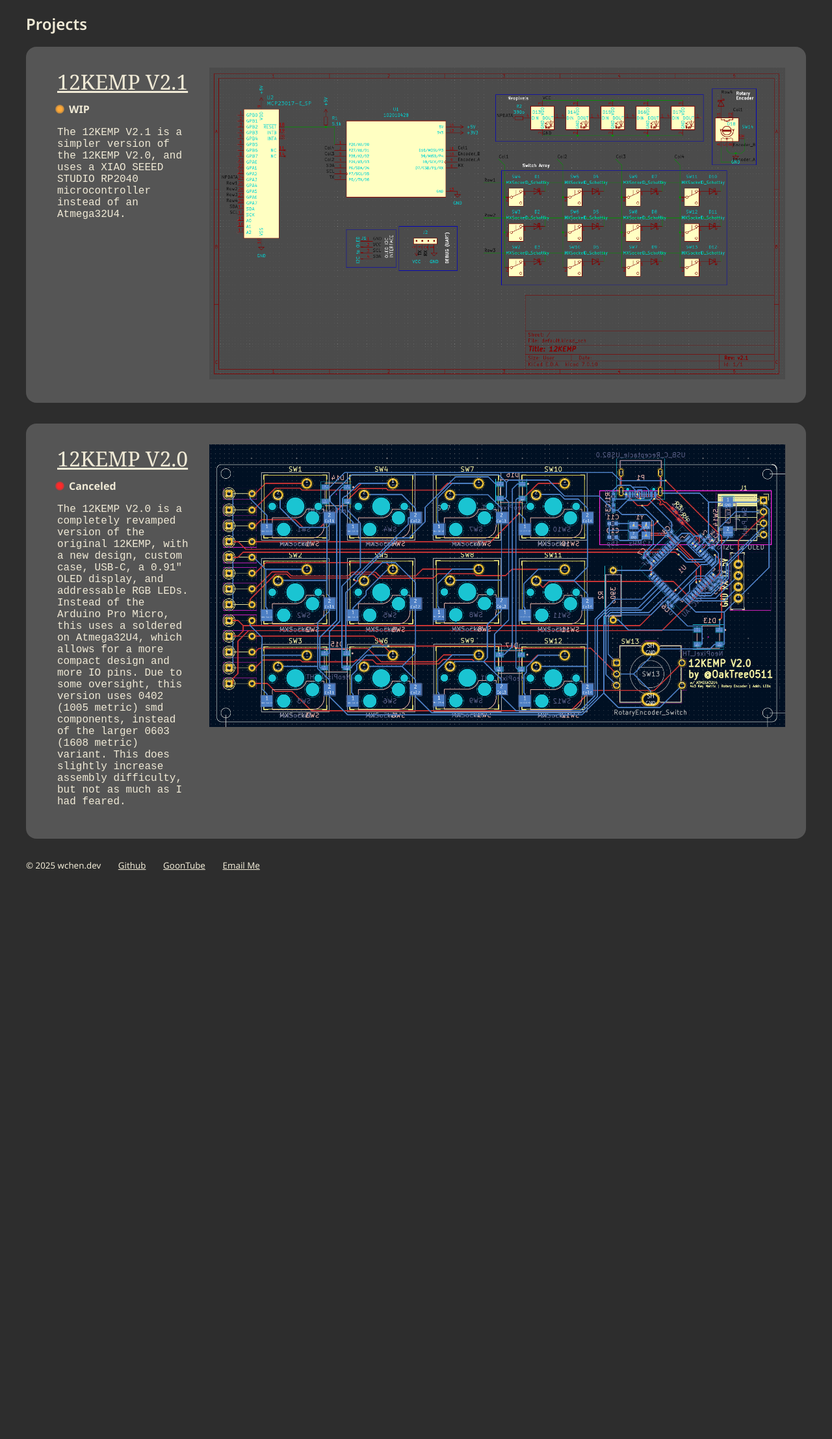
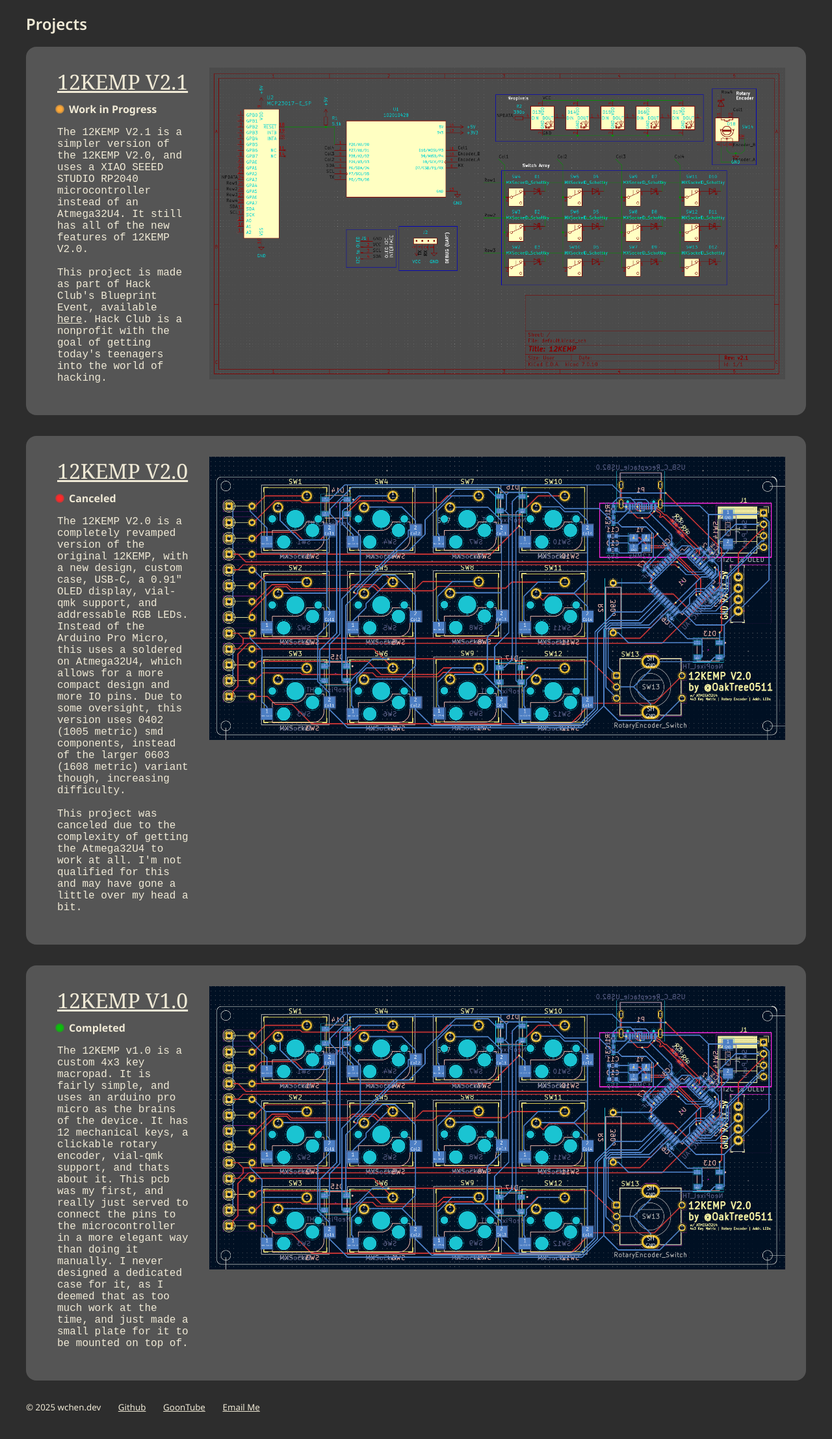
Before and after one commit to OakTreeWC/wchen.dev, a Flask app: page /projects in a window 1280 px wide. Shown: the part 228-2443 px from the top of the page at 65% size. Before the commit the page ends 1567 px from the top, so only its background shows below. Run offline with Flask 3, Linux system fonts and the light colour scheme.

Commit message:
Finalized for now, moving to dedicated server

```diff
--- a/static/index.css
+++ b/static/index.css
@@ -144,7 +144,7 @@ h2 {
     gap: 15px;
 }
 
-.project-info a {
+.project-info-link {
     font-family: Cambria, Cochin, Georgia, Times, 'Times New Roman', serif;
     margin: 0;
     font-size: 2em;
--- a/templates/about.html
+++ b/templates/about.html
@@ -26,7 +26,8 @@
 
     <main style="margin-top: 2em;">
         <p>
-            Hi, I'm William Chen. I am a 13 year old who enjoys making mechanical hardware projects, taking things apart, and inevitably breaking them.
+            Hi, I'm William Chen. I am a 13 year old who enjoys making mechanical hardware projects, taking things apart, and inevitably breaking them.<br>
+            I also have 154,972 minutes on Spotify for 2025, am fairly good at ceiling darts, and very messy.
         </p>
         <section>
             <h2>Hobbies</h2>
@@ -37,6 +38,9 @@
                 4. hurting myself <br>
                 5. travel photography <br>
                 6. 3d printing. aka constantly fixing my ender 3 pro <br>
+                7. modifying things <br>
+                8. doing linux things <br>
+                9. spending money <br>
             </p>
         </section>
     </main>
--- a/templates/projects.html
+++ b/templates/projects.html
@@ -29,14 +29,15 @@
             <h2>Projects</h2>
             <div class="project-card" id="12KEMPV2.1">
                 <div class="project-info">
-                    <a href="/projects#12KEMPV2.1">12KEMP V2.1</a>
+                    <a href="/projects#12KEMPV2.1" class="project-info-link">12KEMP V2.1</a>
                     <p class="sf-indicator">
                         <span class="status-dot status-orange"></span>
-                        <span class="status-text">WIP</span>
+                        <span class="status-text">Work in Progress</span>
                     </p>
 
                     <p class="project-description">
-                        The 12KEMP V2.1 is a simpler version of the 12KEMP V2.0, and uses a XIAO SEEED STUDIO RP2040 microcontroller instead of an Atmega32U4.
+                        The 12KEMP V2.1 is a simpler version of the 12KEMP V2.0, and uses a XIAO SEEED STUDIO RP2040 microcontroller instead of an Atmega32U4. It still has all of the new features of 12KEMP V2.0. <br><br>
+                        This project is made as part of Hack Club's Blueprint Event, available <a href="https://blueprint.hackclub.com">here</a>. Hack Club is a nonprofit with the goal of getting today's teenagers into the world of hacking.
                     </p>
                 </div>
                 <div class="project-image">
@@ -45,14 +46,31 @@
             </div>
             <div class="project-card" id="12KEMPV2.0">
                 <div class="project-info">
-                    <a href="/projects#12KEMPV2.0">12KEMP V2.0</a>
+                    <a href="/projects#12KEMPV2.0" class="project-info-link">12KEMP V2.0</a>
                     <p class="sf-indicator">
                         <span class="status-dot status-red"></span>
                         <span class="status-text">Canceled</span>
                     </p>
 
                     <p class="project-description">
-                        The 12KEMP V2.0 is a completely revamped version of the original 12KEMP, with a new design, custom case, USB-C, a 0.91" OLED display, and addressable RGB LEDs. Instead of the Arduino Pro Micro, this uses a soldered on Atmega32U4, which allows for a more compact design and more IO pins. Due to some oversight, this version uses 0402 (1005 metric) smd components, instead of the larger 0603 (1608 metric) variant. This does slightly increase assembly difficulty, but not as much as I had feared.
+                        The 12KEMP V2.0 is a completely revamped version of the original 12KEMP, with a new design, custom case, USB-C, a 0.91" OLED display, vial-qmk support, and addressable RGB LEDs. Instead of the Arduino Pro Micro, this uses a soldered on Atmega32U4, which allows for a more compact design and more IO pins. Due to some oversight, this version uses 0402 (1005 metric) smd components, instead of the larger 0603 (1608 metric) variant though, increasing difficulty. <br><br>
+                        This project was canceled due to the complexity of getting the Atmega32U4 to work at all. I'm not qualified for this and may have gone a little over my head a bit.
+                    </p>
+                </div>
+                <div class="project-image">
+                    <img src="/static/12kempV2.0.png" alt="12KEMP V2.0 Photo">
+                </div>
+            </div>
+            <div class="project-card" id="12KEMPV1.0">
+                <div class="project-info">
+                    <a href="/projects#12KEMPV1.0" class="project-info-link">12KEMP V1.0</a>
+                    <p class="sf-indicator">
+                        <span class="status-dot status-green"></span>
+                        <span class="status-text">Completed</span>
+                    </p>
+
+                    <p class="project-description">
+                        The 12KEMP v1.0 is a custom 4x3 key macropad. It is fairly simple, and uses an arduino pro micro as the brains of the device. It has 12 mechanical keys, a clickable rotary encoder, vial-qmk support, and thats about it. This pcb was my first, and really just served to connect the pins to the microcontroller in a more elegant way than doing it manually. I never designed a dedicated case for it, as I deemed that as too much work at the time, and just made a small plate for it to be mounted on top of.
                     </p>
                 </div>
                 <div class="project-image">
```
Also changed, not shown: README.md.
